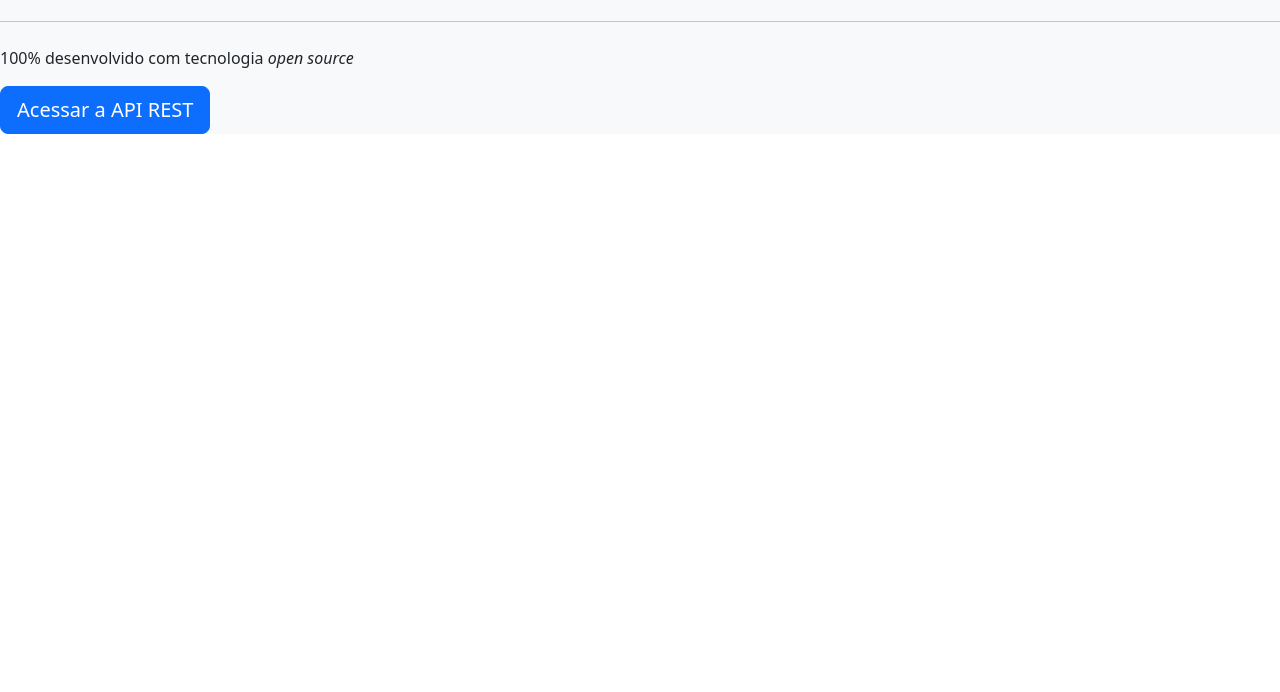
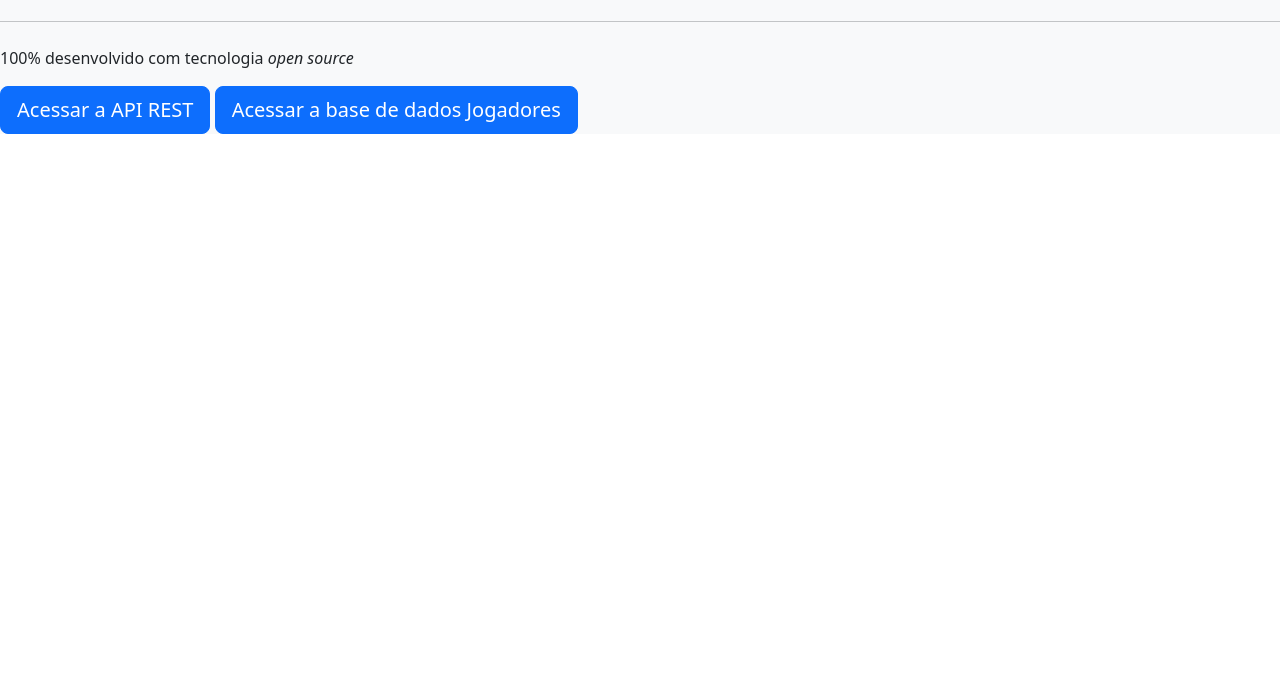
Before and after one commit to felipecruz159/atv-bd, a website: page public/index.html in a window 1280 px wide. Shown: the part 108-800 px from the top of the page. Drawn offline with nearby package versions, Linux system fonts and the light colour scheme.

Commit message:
att front

```diff
--- a/public/index.html
+++ b/public/index.html
@@ -14,6 +14,7 @@
         <hr class="my-4">
         <p>100% desenvolvido com tecnologia <i>open source</i></p>
         <a href="/api" class="btn btn-primary btn-lg" role="button">Acessar a API REST</a>
+        <a href="/api/jogadores" class="btn btn-primary btn-lg" role="button">Acessar a base de dados Jogadores</a>
     </div>
 </body>
 </html>
```
